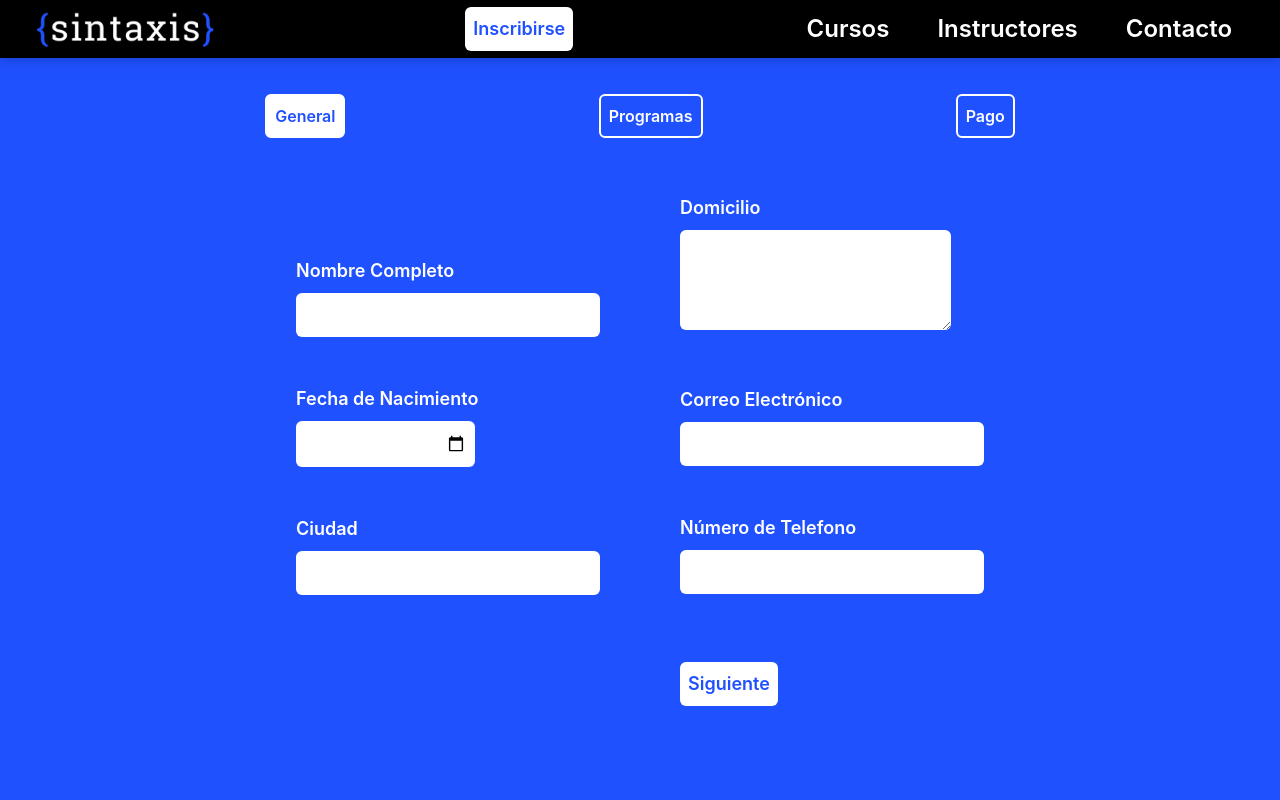
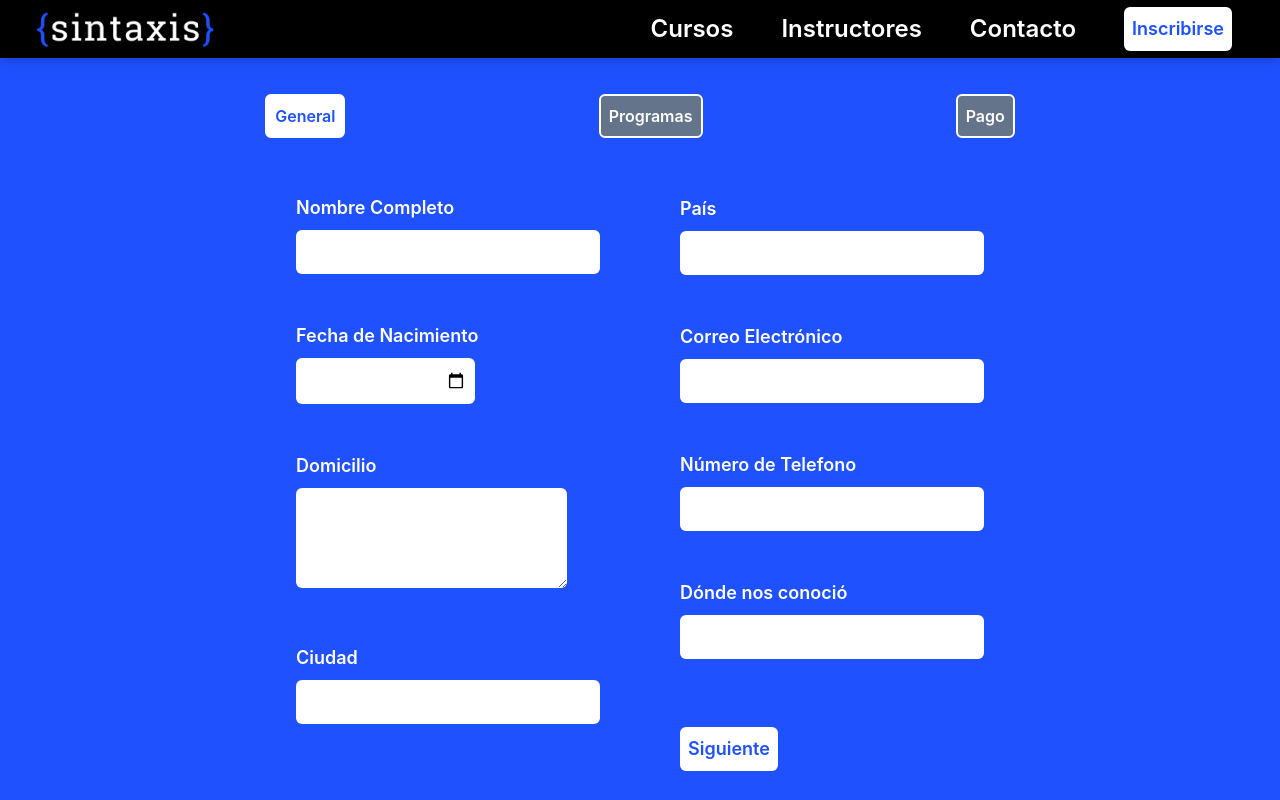
Before and after one commit to marco3479/Sintaxis, a Next.js app: page /inscripcion in a window 1280 px wide. Built offline with nearby package versions, Linux system fonts and the light colour scheme.

Commit message:
updated inscripcion validation

```diff
--- /dev/null
+++ b/components/A.tsx
@@ -0,0 +1,36 @@
+import Link from "next/link";
+import { MouseEventHandler } from "react";
+
+// this is for block anchor elements that are to simulate a button,
+// for matters such as opening in a new tab on context menu, and such
+
+type ButtonProps = {
+    onClick?: MouseEventHandler<HTMLAnchorElement> | undefined;
+    className?: string;
+    children: any;
+    href: string;
+    type?: string;
+    target?: string;
+    rel?: string;
+}
+
+const A = ({children, className, href, onClick, type, target, rel}: ButtonProps) => {
+    return (
+        <Link
+        type={type}
+        href={href}
+        passHref
+        >
+            <a
+            className={`bg-white text-blue font-semibold rounded-md max-w-min p-2 text-lg border-none  hover:shadow-xl shadow-black ${className}`}
+            target={target}
+            rel={rel}
+            onClick={onClick}
+            >
+                {children}
+            </a>
+        </Link>
+    )
+}
+
+export default A;
--- a/components/Layout.tsx
+++ b/components/Layout.tsx
@@ -15,10 +15,24 @@ export default function Layout ({ children }:any) {
                 {children}
             </main>
             <div
-            className='hidden absolute p-5 text-3xl z-[3] text-right flex-col sm:hidden h-full bg-opacity-90 bg-black min-w-min right-0'
+            className='hidden absolute p-5 text-3xl z-[3] text-right flex-col sm:hidden h-full bg-opacity-90 text-white bg-black min-w-min right-0'
             id='menuOptions'
             >
                 <br/>
+                <br/>
+                <h2
+                className='font-semibold right-2'
+                onClick={() => {
+                    const menu = document.getElementById('menuOptions') as HTMLElement;
+                    menu.classList.toggle('hidden');
+                    menu.classList.toggle('flex');
+                    }
+                }
+                >
+                    <Link href='inscripcion'>
+                        Inscribirse
+                    </Link>
+                </h2>
                 <br/>
                 <h2
                 className='font-semibold right-2'
@@ -61,7 +75,6 @@ export default function Layout ({ children }:any) {
                     menu.classList.toggle('flex');
                     }
                 }
-
                 >
                     <Link href='contacto'>
                         Contacto
--- a/components/Navbar.tsx
+++ b/components/Navbar.tsx
@@ -53,21 +53,11 @@ const Navbar = () => {
             />
             }
         </div>
-        <div className="grid place-content-center ">
-            <Button
-                className="m-0"
-                onClick={() => {
-                router.push('/inscripcion');
-                }}
-                >
-                Inscribirse
-            </Button>
-        </div>
         <div
         className="flex flex-row justify-end "
         >
             <h2
-            className='hidden lg:flex mr-12 font-semibold'
+            className='hidden lg:flex place-items-center mr-12 font-semibold'
             >
             <Link
             href='cursos'
@@ -76,7 +66,7 @@ const Navbar = () => {
             </Link>
             </h2>
             <h2
-            className=' hidden lg:flex mr-12 font-semibold'
+            className=' hidden lg:flex place-items-center mr-12 font-semibold'
             >
             <Link
             href='instructores'
@@ -85,12 +75,22 @@ const Navbar = () => {
             </Link>
             </h2>
             <h2
-            className='hidden lg:flex  mr-12 font-semibold'
+            className='hidden lg:flex place-items-center mr-12 font-semibold'
             >
             <Link href='contacto'>
                 Contacto
             </Link>
             </h2>
+            <div className=" hidden lg:grid place-content-center mr-12">
+                <Button
+                    className="m-0"
+                    onClick={() => {
+                    router.push('/inscripcion');
+                    }}
+                    >
+                    Inscribirse
+                </Button>
+            </div>
             <button
             className='grid place-content-center lg:hidden'
             onClick={(e) => {
--- a/pages/inscripcion.tsx
+++ b/pages/inscripcion.tsx
@@ -1,34 +1,73 @@
-import { useState } from "react";
+import { MouseEventHandler, useState } from "react";
 import Button from "../components/Button";
 import PythonPhoto from "../public/images/Python.jpg"
 import Image from 'next/image';
 import Link from "next/link";
 import { useQuery } from "@tanstack/react-query";
+import { useRouter } from "next/router";
+import A from "../components/A";
 
-export interface generalData {
+export interface GeneralData {
+    //[key: string]: string
     name: string,
     birthdate: string,
     address: string,
     city: string,
+    country: string,
     email: string,
-    phoneNumber: string
+    phoneNumber: string,
+    acknowledgementSource: string
 }
 
 const Inscripcion = () => {
 
+    //const router = useRouter();
 
-    const [phase, setPhase] = useState<string>('General');
-    const phases = ['General', 'Programas', 'Pago'];
+    type Phase = 'General' | 'Programas' | 'Pago' | 'Confirmación'
+
+    const [phase, setPhase] = useState<Phase>('General');
+
+    type Phases = {
+        General: {
+            valid: boolean
+        },
+        Programas: {
+            valid: boolean
+        },
+        Pago: {
+            valid: boolean
+        },
+        Confirmación: {
+            valid: boolean
+        }
+    }
+
+    const [phases, setPhases] = useState<Phases>({
+        General: {
+            valid: false
+        },
+        Programas: {
+            valid: false
+        },
+        Pago: {
+            valid: true     // EVENTUALLY START AS FALSE, ON SUCCESSFUL PAYMENT WEBHOOK EVENT
+        },
+        Confirmación: {
+            valid: true     // MAY NOT NEED CONFIRMACION AFTER ALL. WE'LL SEE.
+        }
+    });
 
 
 
-    const [ generalData, setGeneralData] = useState<generalData>({
+    const [ generalData, setGeneralData] = useState<GeneralData>({
         name: '',
         birthdate: '',
         address: '',
         city: '',
+        country: '',
         email: '',
-        phoneNumber: ''
+        phoneNumber: '',
+        acknowledgementSource: ''
     })
 
     const SendEmail = async (e:any) => {
@@ -66,6 +105,8 @@ const Inscripcion = () => {
         else return 'border-[transparent]'
     }
 
+    //const [invalid, set]
+
 
     const {data, refetch} = useQuery(['stripePay'],
         () => {
@@ -79,39 +120,91 @@ const Inscripcion = () => {
             enabled: false
         })
 
+    const checkData = () => {
+        let valid = true
+        const inputs = Array.from(document.getElementsByClassName('requiredInput') as HTMLCollectionOf<HTMLInputElement|HTMLTextAreaElement>)
+        for (let input of inputs) {
+            if (input.value === '') {
+                input.classList.add('invalid');
+                valid = false
+            } else {
+                input.classList.remove('invalid');
+            }
+        }
+        if (valid) phases[phase].valid = true
+        else {
+             if (phases[phase].valid) {
+                phases[phase].valid = false;
+                phases.Programas.valid = false;     // THIS IS TEMPORARY WHILE THERE IS ONLY ONE PROGRAM AVAILABLE TO CHOOSE FROM.
+            }
+        }
+    }
+
+    const Program = (): JSX.Element|null => {
+        let programa: JSX.Element|null = null;
+        switch (programSelected) {
+            case 'CompleteProgrammer':
+                switch (lvlSelected) {
+                    case 'lvl1':
+                        return programa = <>
+                        Complete Programmer
+                        <br/>
+                        Lvl 1
+                        </>
+                }
+            }
+        return programa
+    }
+
 
     return (
         <div className='p-3 h-full'>
             <br/>
-            <ul
-            className='flex flex-row justify-evenly '
-            >
-                {phases.map((Phase, index) => (
+                {phase === 'General' || phase === 'Programas' || phase === 'Pago'
+                ? <ul
+                className='flex flex-row justify-evenly '
+                >
                     <li
-                    className={`border-white border- hover:cursor-pointer font-semibold border-2 p-2 rounded-md ${phase == Phase ? 'bg-white text-blue' : ''}`}
-                    key={index}
+                    className={`border-white hover:cursor-pointer font-semibold border-2 p-2 rounded-md ${phase === 'General' ? 'bg-white text-blue' : ''}`}
+                    key={0}
+                    onClick={() => setPhase('General')}
+                    >
+                        General
+                    </li>
+                    <li
+                    className={`border-white hover:cursor-pointer font-semibold border-2 p-2 rounded-md ${phase === 'Programas' ? 'bg-white text-blue' : phases.General.valid ? '' : 'bg-slate-500'}`}
+                    key={1}
                     onClick={() => {
-                        setPhase(Phase)
-                    }}
+                        if (phases.General.valid) {
+                            phases.Programas.valid = true; // THIS IS TEMPORARY WHILE THERE IS ONLY ONE PROGRAM AVAILABLE AND THE INPUTS CAN NOT BE CHANGED.
+                            setPhase('Programas')
+                        }}}
                     >
-                        {Phase}
+                        Programas
                     </li>
-                ))}
-            </ul>
+                    <li
+                    className={`border-white hover:cursor-pointer font-semibold border-2 p-2 rounded-md ${phase === 'Pago' ? 'bg-white text-blue' : phases.Programas.valid ? '' : 'bg-slate-500'}`}
+                    key={2}
+                    onClick={() => {if (phases.Programas.valid) setPhase('Pago')}}
+                    >
+                        Pago
+                    </li>
+                </ul>
+                : null}
             <div
             className="  mt-8 overflow-y-auto"
             >
-                <form>
+                <form onChange={checkData}>
                     {phase == 'General'
-                    ?             <>
+                    ? <>
                     <br/>
                     <div className='flex flex-col items-center lg:flex-row justify-center lg:gap-20 relative'>
                         <div className='grid  relative align-middle'>
                             <label className="text-lg font-semibold" htmlFor='NombreCompleto'>
                                 Nombre Completo
                                 <br/>
-                                <input value={generalData.name} className='p-2 mt-2  rounded-md ' type='text' id='NombreCompleto'
-                                onChange={(e) => {setGeneralData((dD: generalData) => (
+                                <input required value={generalData.name} className='p-2 mt-2 requiredInput rounded-md ' type='text' id='NombreCompleto'
+                                onChange={(e) => {setGeneralData((dD: GeneralData) => (
                                 {
                                     ...dD,
                                     name: e.target.value
@@ -124,11 +217,24 @@ const Inscripcion = () => {
                             <label className="text-lg font-semibold" htmlFor='FechaDeNac'>
                                 Fecha de Nacimiento
                                 <br/>
-                                <input  className='p-2 mt-2 rounded-md ' type='date' id='FechaDeNac'
+                                <input required className='p-2 mt-2 requiredInput rounded-md ' type='date' id='FechaDeNac'
                                 value={generalData.birthdate}
-                                onChange={(e) => setGeneralData((dD:generalData) => ({
+                                onChange={(e) => setGeneralData((dD:GeneralData) => ({
                                     ...dD,
                                     birthdate: e.target.value
+                                }))}
+                                />
+                            </label>
+                            <br/>
+                            <br/>
+                            <label className="text-lg font-semibold" htmlFor='Domicilio'>
+                                Domicilio
+                                <br/>
+                                <textarea required className='p-2 resize-y requiredInput mt-2 h-[100px] rounded-md '  id='Domicilio'
+                                value={generalData.address}
+                                onChange={(e) => setGeneralData((dD:GeneralData) => ({
+                                    ...dD,
+                                    address: e.target.value
                                 }))}
                                 />
                             </label>
@@ -137,8 +243,8 @@ const Inscripcion = () => {
                             <label className="text-lg font-semibold" htmlFor='Ciudad'>
                                 Ciudad
                                 <br/>
-                                <input value={generalData.city} className='p-2 mt-2 rounded-md ' type='text' id='Ciudad'
-                                onChange={(e) => {setGeneralData((dD: generalData) => (
+                                <input required value={generalData.city} className='p-2 mt-2 requiredInput rounded-md ' type='text' id='Ciudad'
+                                onChange={(e) => {setGeneralData((dD: GeneralData) => (
                                 {
                                     ...dD,
                                     city: e.target.value
@@ -150,15 +256,16 @@ const Inscripcion = () => {
                             <br/>
                         </div>
                         <div className='flex flex-col relative'>
-                            <label className="text-lg font-semibold" htmlFor='Domicilio'>
-                                Domicilio
+                            <label className="text-lg font-semibold" htmlFor='País'>
+                                País
                                 <br/>
-                                <textarea className='p-2 resize-y mt-2 h-[100px] rounded-md '  id='Domicilio'
-                                value={generalData.address}
-                                onChange={(e) => setGeneralData((dD:generalData) => ({
+                                <input required value={generalData.country} className='p-2 mt-2 requiredInput rounded-md ' type='text' id='País'
+                                onChange={(e) => {setGeneralData((dD: GeneralData) => (
+                                {
                                     ...dD,
-                                    address: e.target.value
-                                }))}
+                                    country: e.target.value
+                                }
+                                ))}}
                                 />
                             </label>
                             <br/>
@@ -166,9 +273,9 @@ const Inscripcion = () => {
                             <label className="text-lg font-semibold" htmlFor='Email'>
                                 Correo Electrónico
                                 <br/>
-                                <input  className=' p-2 mt-2 rounded-md ' type='email' id='Email'
+                                <input required className=' p-2 mt-2 requiredInput rounded-md ' type='email' id='Email'
                                 value={generalData.email}
-                                onChange={(e) => setGeneralData((dD:generalData) => ({
+                                onChange={(e) => setGeneralData((dD:GeneralData) => ({
                                     ...dD,
                                     email: e.target.value
                                 }))}
@@ -179,9 +286,9 @@ const Inscripcion = () => {
                             <label className="text-lg font-semibold" htmlFor='Telefono'>
                                 Número de Telefono
                                 <br/>
-                                <input type='tel' className='p-2 mt-2 rounded-md 'id='Telefono'
+                                <input required type='tel' className='p-2 mt-2 requiredInput rounded-md 'id='Telefono'
                                 value={generalData.phoneNumber}
-                                onChange={(e) => setGeneralData((dD:generalData) => ({
+                                onChange={(e) => setGeneralData((dD:GeneralData) => ({
                                     ...dD,
                                     phoneNumber: e.target.value
                                 }))}
@@ -189,9 +296,26 @@ const Inscripcion = () => {
                             </label>
                             <br/>
                             <br/>
+                            <label className="text-lg font-semibold" htmlFor='DóndeNosConoció'>
+                                Dónde nos conoció
+                                <br/>
+                                <input required value={generalData.acknowledgementSource} className='p-2 mt-2 requiredInput rounded-md ' type='text' id='DóndeNosConoció'
+                                onChange={(e) => {setGeneralData((dD: GeneralData) => (
+                                {
+                                    ...dD,
+                                    acknowledgementSource: e.target.value
+                                }
+                                ))}}
+                                />
+                            </label>
+                            <br/>
+                            <br/>
                             <Button
                             className="max-w-min mt-5"
-                            onClick={() => { setPhase('Programas'); console.log(generalData) }}
+                            onClick={() => {if (phases.General.valid) {
+                                phases.Programas.valid = true; // THIS IS TEMPORARY WHILE THERE IS ONLY ONE PROGRAM AVAILABLE AND THE INPUTS CAN NOT BE CHANGED.
+                                setPhase('Programas')
+                            }}}
                             >
                                 Siguiente
                             </Button>
@@ -209,7 +333,7 @@ const Inscripcion = () => {
                             >
                                 <div className='grid bg-white rounded-md min-w-min' style={{gridTemplateAreas: "'CPRadio CP' 'APRadio AP' 'FNRadio FN'", gridTemplateRows: 'auto auto auto' }}>
                                     <div className=" p-3 " style={{gridArea: 'CPRadio'}}>
-                                        <input checked={programSelected === 'CompleteProgrammer' ? true : false} onClick={() => setProgramSelected('CompleteProgrammer')} name='programs' type='radio' id='CompleteProgrammer'/>
+                                        <input required className='requiredInput' checked={programSelected === 'CompleteProgrammer' ? true : false} onClick={() => setProgramSelected('CompleteProgrammer')} name='programs' type='radio' id='CompleteProgrammer'/>
                                     </div>
                                     <details
                                     open={programSelected === 'CompleteProgrammer' ? true : false}
@@ -222,7 +346,7 @@ const Inscripcion = () => {
                                             &nbsp;&nbsp;&nbsp;
                                             <div className="p-3">
                                                 <input checked={lvlSelected === 'lvl1' ? true : false} onClick={() => {setProgramSelected('CompleteProgrammer'); setLvlSelected('lvl1')}} name='lvls' type='radio' id='lvl1'/>
-                                                <label htmlFor="lvl1" className={`p-3 border-2 border-[transparent]`}>
+                                                <label htmlFor="lvl1" className='p-3 border-2 border-[transparent]' /*requiredInput*/>
                                                     &nbsp;&nbsp;&nbsp;
                                                     <b>Lvl 1 </b> &nbsp; Introducción a Programación con Python.
                                                 </label>
@@ -332,7 +456,8 @@ const Inscripcion = () => {
                         </div>
                         <Button
                         className='max-w-min self-center mt-5'
-                            onClick={() => { setPhase('Pago') }}
+                            onClick={() => {if (phases.Programas.valid) setPhase('Pago')}
+                            }
                             >
                                 Siguiente
                         </Button>
@@ -342,23 +467,71 @@ const Inscripcion = () => {
 
                     {phase == 'Pago'
                     ? <>
-                    <div className="flex text-center flex-col">
-                        <Link /*onClick={() => refetch()}*/ href='https://buy.stripe.com/7sIaHa2JVePPcwgcMM'>
-                            <a target="_blank" rel="noopener noreferrer">
-                                Pagar
-                            </a>
-                        </Link>
-                        <input
-                        className='bg-white hover:cursor-pointer max-w-min self-center text-blue font-semibold rounded-md p-2 text-lg border-none mt-5 hover:shadow-xl shadow-black'
+                    <div className="flex  flex-col">
+                        <div // General
+                        className='grid border-2 border-white rounder-md p-5 self-center rounded-md'
+                        >
+                            <span><b>Nombre:</b> {generalData.name}</span>
+                            <span><b>Dirección:</b> {generalData.address}</span>
+                            <span><b>Cumpleaños:</b> {generalData.birthdate}</span>
+                            <span><b>Ciudad:</b> {generalData.city}</span>
+                            <span><b>País:</b> {generalData.country}</span>
+                            <span><b>Correo Electrónico:</b> {generalData.email}</span>
+                            <span><b>Número de Teléfono:</b> {generalData.phoneNumber}</span>
+                            <span><b>Dónde aprendió de nosotros:</b> {generalData.acknowledgementSource}</span>
+                            <br/>
+                            <Button
+                            className="max-w-min place-self-end"
+                            onClick={() => setPhase('General')}
+                            >
+                                Editar
+                            </Button>
+                            <br/>
+                            <br/>
+                            <b>Programa de selección: </b>
+                            <br/>
+                            <div className='font-bold text-center'>
+                                <Program/>
+                            </div>
+                            <br/>
+                            <br/>
+                            <Button
+                            className="max-w-min place-self-end"
+                            onClick={() => setPhase('Programas')}
+                            >
+                                Editar
+                            </Button>
+                        </div>
+                        <br/>
+
+                        <A
+                        //className='bg-white hover:cursor-pointer max-w-min self-center text-blue font-semibold rounded-md p-2 text-lg border-none mt-5 hover:shadow-xl shadow-black'
+                        className="self-center"
                         type='submit'
-                        onClick={SendEmail}
-                        value='Inscribir'
-
-                        />
-
+                        onClick={(e:any) => {
+                            SendEmail(e);
+                            setPhase('Confirmación')
+                        }}          // FIX SO IT WORKS FOR OPENING STRIPE IN NEW WINDOW, AND ALSO TO THESE FXS IN ONCLICK
+                        href='https://buy.stripe.com/7sIaHa2JVePPcwgcMM'
+                        target="_blank"
+                        rel="noopener noreferrer"
+                        >
+                            Pagar
+                        </A>
 
                     </div>
                     </>
+                    : null}
+
+                    {phase == 'Confirmación'
+                    ? <div className="relative  text-center bg-black rounded-md p-2">
+                        Al realizar su pago se le mandara un correo de confirmación.
+                        <br/>
+                        Antes de su primer clase se le enviará un correo con toda información necesaria.
+                        <br/>
+                        Ante cualquier duda o problema favor&nbsp;
+                        <Link href='contacto'><a className='text-blue font-semibold '>contactarnos</a></Link>.
+                    </div>
                     : null}
                 </form>
             </div>
--- a/styles/globals.css
+++ b/styles/globals.css
@@ -44,3 +44,7 @@ button:hover {
     background: black;
   }
 }
+
+.invalid {
+  background: 'red'
+}
```
